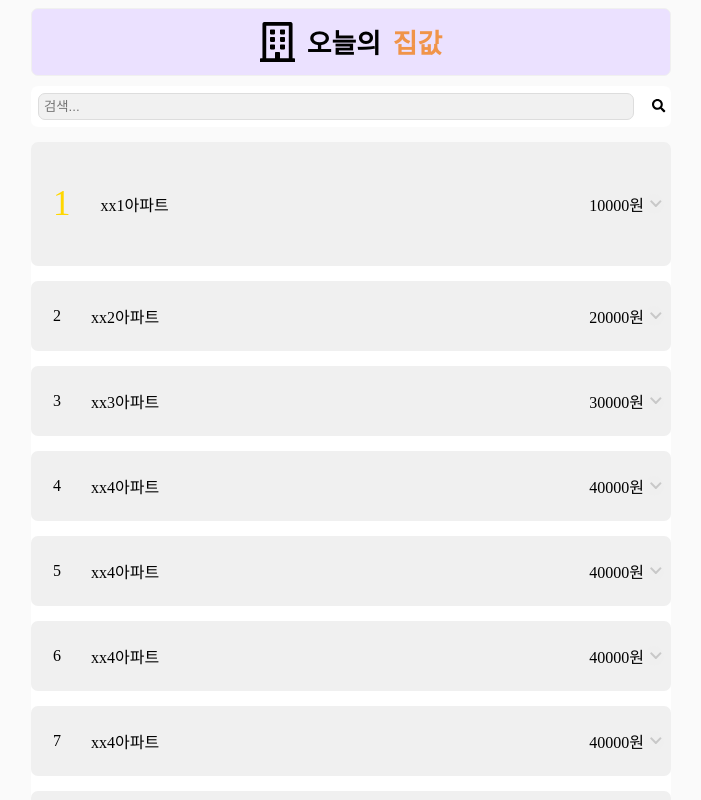
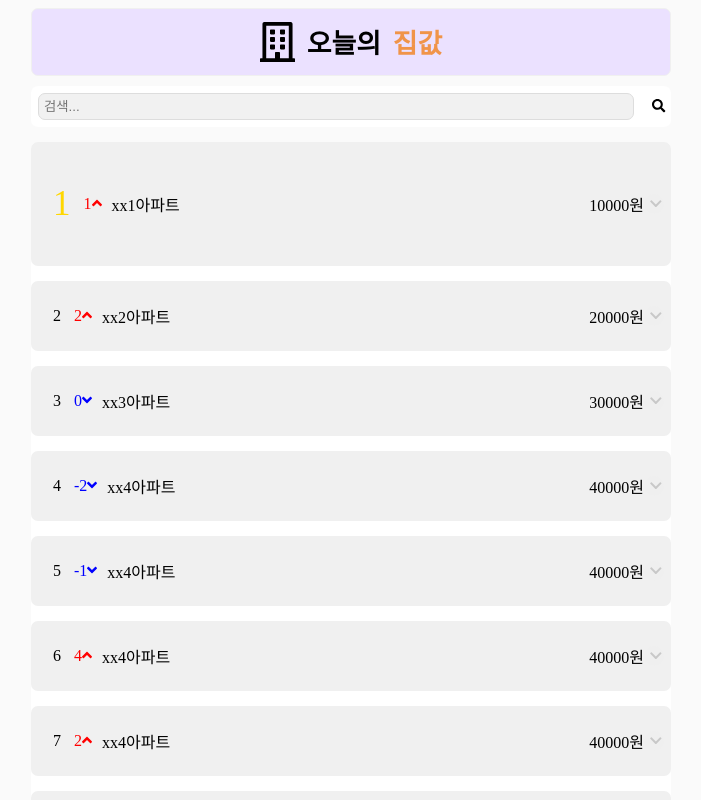
Before and after one commit to Moomi98/Today_APT, a React (Create React App) app in the folder client/: page / in a window 1280 px wide. Shown: the top 800 px of the page, without its empty margins (289-990 px from the left). Built offline with nearby package versions, Linux system fonts and the light colour scheme; a web font is replaced by a local one.

Commit message:
2021-08-15 차트 표시 완료, 랭크 변동 ui 수정중

```diff
--- a/client/src/components/DetailBox.js
+++ b/client/src/components/DetailBox.js
@@ -16,8 +16,7 @@ export default function DetailBox({details}){ // 상세 정보 창의 구성 정
                 </div>
             </div>
             <div className="detailBox_chart">
-                Detail_chart
-                {<DetailChart/>}
+                {<DetailChart recentMonthData={details.recentMonth}/>}
             </div>
         </div>
     );
--- a/client/src/components/DetailBox_style.css
+++ b/client/src/components/DetailBox_style.css
@@ -6,6 +6,7 @@
     justify-content: space-between;
     align-items: center;
     padding: 15px;
+    color:rgb(53, 53, 53);
 }
 
 .detailBox_leftSide{
--- a/client/src/components/DetailChart.js
+++ b/client/src/components/DetailChart.js
@@ -5,7 +5,7 @@ const today = new Date();
 const year = today.getFullYear(); // 년도
 const month = today.getMonth() + 1;  // 월
 
-const recent6Month = (month) => {
+const recent6Month = (month) => { // 그래프에 최근 6개월의 리스트를 계산하여 반환해주는 함수
   const monthList = [];
 
   for(let i = 0 ; i < 6; i++){
@@ -20,9 +20,8 @@ const recent6Month = (month) => {
 
 }
 
-const DetailChart = ({recentMonthData}) => {
-  const monthList = recent6Month(month);
-  console.log(recentMonthData);
+const DetailChart = ({recentMonthData}) => { // 차트를 그리는 함수
+  const monthList = recent6Month(month); // 최근 6개월 계산
   const data = {
     labels: monthList,
     datasets: [
--- a/client/src/components/RankingBox.js
+++ b/client/src/components/RankingBox.js
@@ -1,6 +1,7 @@
 import './ranking_box.css';
 import { FontAwesomeIcon } from "@fortawesome/react-fontawesome";
 import { faChevronDown} from "@fortawesome/free-solid-svg-icons";
+import { faAngleUp, faAngleDown} from "@fortawesome/free-solid-svg-icons";
 import { useState } from 'react';
 import DetailBox from './DetailBox';
 import * as SampleData from './SampleData';
@@ -27,11 +28,23 @@ export const RankingBoxInfo = ({propsData}) =>{  // 순위 정보 박스에 담
         }
     }
 
+    const SetChangedRank = () =>{
+        console.log(propsData.changedRank);
+        return propsData.changedRank > 0 ?
+        <div className="apt_info_changedRank" style={{color : 'red'}}>
+            {propsData.changedRank}<FontAwesomeIcon icon={faAngleUp}></FontAwesomeIcon>
+        </div> :
+        <div className="apt_info_changedRank" style={{color : 'blue'}}>
+            {propsData.changedRank}<FontAwesomeIcon icon={faAngleDown}></FontAwesomeIcon>
+        </div>
+    }
+
     return(
         <div>
             <div className="apt_info">
                 <div className="apt_info_leftSide">
                     <AptRank rank={propsData.rank}></AptRank>
+                    <SetChangedRank></SetChangedRank>
                     <p className="apt_name">{propsData.apt_name}</p>
                 </div>
                 <div className="apt_info_rightSide">
--- a/client/src/components/SampleData.js
+++ b/client/src/components/SampleData.js
@@ -5,104 +5,117 @@ export function SampleData(){
             area : 87.236,
             yearMonthDay : "2021-07-31",
             floor : 15,
-            recentMonth : [11.2, 14.3, 21.1, 19.8, 20.3, 22.9]
+            recentMonth : [11.2, 14.3, 21.1, 19.8, 20.3, 22.9],
         },
+        changedRank : 1
         },
         {rank : 2, apt_name : "xx2아파트", apt_price : "20000원", details : {
             address : "경기도 시흥시 1번지",
             area : 87.236,
             yearMonthDay : "2021-07-31",
             floor : 15,
-            recentMonth : [11.2, 14.3, 21.1, 19.8, 20.3, 22.9]
-        }
+            recentMonth : [11.2, 14.3, 21.1, 19.8, 20.3, 22.9],
+        },
+        changedRank : 2
         },
         {rank : 3, apt_name : "xx3아파트", apt_price : "30000원", details : {
             address : "경기도 성남시 3번지",
             area : 87.236,
             yearMonthDay : "2021-07-31",
             floor : 15,
-            recentMonth : [11.2, 14.3, 21.1, 19.8, 20.3, 22.9]
-        }
+            recentMonth : [11.2, 14.3, 21.1, 19.8, 20.3, 22.9],
+        },
+        changedRank : 0
         },
         {rank : 4, apt_name : "xx4아파트", apt_price : "40000원", details : {
             address : "경기도 성남시 4번지",
             area : 87.236,
             yearMonthDay : "2021-07-31",
             floor : 15,
-            recentMonth : [11.2, 14.3, 21.1, 19.8, 20.3, 22.9]
-        }
+            recentMonth : [11.2, 14.3, 21.1, 19.8, 20.3, 22.9],
+        },
+        changedRank : -2
         },
         {rank : 5, apt_name : "xx4아파트", apt_price : "40000원", details : {
             address : "경기도 성남시 5번지",
             area : 87.236,
             yearMonthDay : "2021-07-31",
             floor : 15,
-            recentMonth : [11.2, 14.3, 21.1, 19.8, 20.3, 22.9]
-        }
+            recentMonth : [11.2, 14.3, 21.1, 19.8, 20.3, 22.9],
+        },
+        changedRank : -1
         },
         {rank : 6, apt_name : "xx4아파트", apt_price : "40000원", details : {
             address : "경기도 성남시 1번지",
             area : 87.236,
             yearMonthDay : "2021-07-31",
             floor : 15,
-            recentMonth : [11.2, 14.3, 21.1, 19.8, 20.3, 22.9]
-        }
+            recentMonth : [11.2, 14.3, 21.1, 19.8, 20.3, 22.9],
+        },
+        changedRank : 4
         },
         {rank : 7, apt_name : "xx4아파트", apt_price : "40000원", details : {
             address : "경기도 성남시 1번지",
             area : 87.236,
             yearMonthDay : "2021-07-31",
             floor : 15,
-            recentMonth : [11.2, 14.3, 21.1, 19.8, 20.3, 22.9]
-        }
+            recentMonth : [11.2, 14.3, 21.1, 19.8, 20.3, 22.9],
+        },
+        changedRank : 2
         },
         {rank : 8, apt_name : "xx4아파트", apt_price : "40000원", details : {
             address : "경기도 성남시 21번지",
             area : 87.236,
             yearMonthDay : "2021-07-31",
             floor : 15,
-            recentMonth : [11.2, 14.3, 21.1, 19.8, 20.3, 22.9]
-        }
+            recentMonth : [11.2, 14.3, 21.1, 19.8, 20.3, 22.9],
+        },
+        changedRank : -1
         },
         {rank : 9, apt_name : "xx4아파트", apt_price : "40000원", details : {
             address : "경기도 성남시 1번지",
             area : 87.236,
             yearMonthDay : "2021-07-31",
             floor : 15,
-            recentMonth : [11.2, 14.3, 21.1, 19.8, 20.3, 22.9]
-        }
+            recentMonth : [11.2, 14.3, 21.1, 19.8, 20.3, 22.9],
+        },
+        changedRank : 0
         },
         {rank : 10, apt_name : "xx4아파트", apt_price : "40000원", details : {
             address : "경기도 성남시 1번지",
             area : 87.236,
             yearMonthDay : "2021-07-31",
             floor : 15,
-            recentMonth : [11.2, 14.3, 21.1, 19.8, 20.3, 22.9]
-        }
+            recentMonth : [11.2, 14.3, 21.1, 19.8, 20.3, 22.9],
+        },
+        changedRank : 6
         },
         {rank : 11, apt_name : "xx4아파트", apt_price : "40000원", details : {
             address : "경기도 성남시 1번지",
             area : 87.236,
             yearMonthDay : "2021-07-31",
             floor : 15,
-            recentMonth : [11.2, 14.3, 21.1, 19.8, 20.3, 22.9]
-        }
+            recentMonth : [11.2, 14.3, 21.1, 19.8, 20.3, 22.9],
+        },
+        changedRank : -5
         },
         {rank : 12, apt_name : "xx4아파트", apt_price : "40000원", details : {
             address : "경기도 성남시 1번지",
             area : 87.236,
             yearMonthDay : "2021-07-31",
             floor : 15,
-            recentMonth : [11.2, 14.3, 21.1, 19.8, 20.3, 22.9]
-        }
+            recentMonth : [11.2, 14.3, 21.1, 19.8, 20.3, 22.9],
+        },
+        changedRank : -2
         },
         {rank : 13, apt_name : "xx4아파트", apt_price : "40000원", details : {
             address : "경기도 성남시 1번지",
             area : 87.236,
             yearMonthDay : "2021-07-31",
             floor : 15,
-            recentMonth : [11.2, 14.3, 21.1, 19.8, 20.3, 22.9]
-        }
+            recentMonth : [11.2, 14.3, 21.1, 19.8, 20.3, 22.9],
+        },
+        changedRank : -1
         },
     ];
 
--- a/client/src/components/ranking_box.css
+++ b/client/src/components/ranking_box.css
@@ -20,8 +20,8 @@
 
 .apt_info_leftSide, .apt_info_rightSide{
    display: flex;
-   text-align: center;
-   justify-content: space-between;
+   /* text-align: center; */
+   /* justify-content: space-between; */
    align-items: center;
    margin-left: 15px;
 }
@@ -35,5 +35,9 @@
 }
 
 .apt_rank{
-   margin-right:30px;
+   margin-right:3px;
 }
+
+.apt_info_changedRank{
+   margin : 0px 10px;
+}
```
